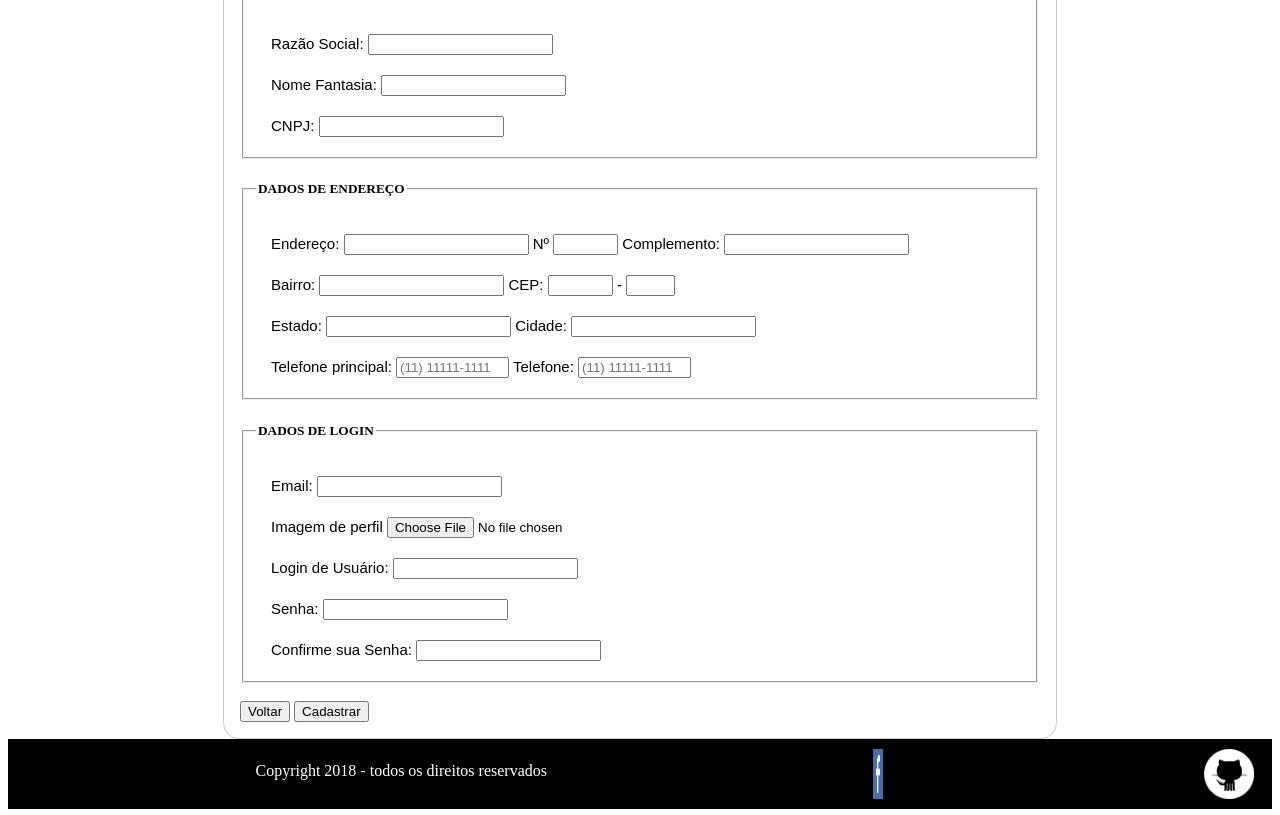
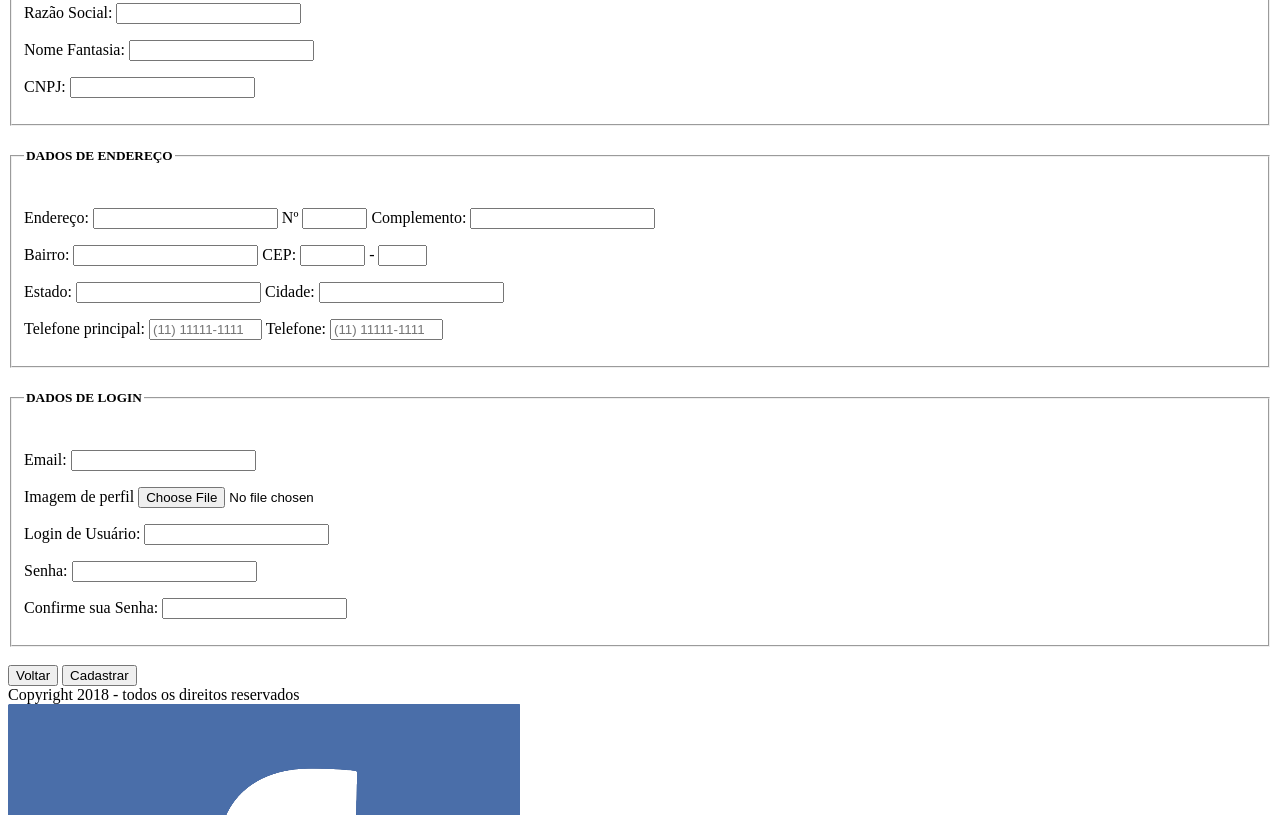
Before and after one commit to Alelessa/projetodd, a plain HTML site: page Cadastro/cadastro.html in a window 1280 px wide. Shown: the part 478-1293 px from the top of the page. Drawn offline with Linux system fonts and the light colour scheme.

Commit message:
formulario-cadastro-inicial

```diff
--- a/Cadastro/cadastro.css
+++ b/Cadastro/cadastro.css
@@ -1,83 +1,83 @@
-form {
-    margin: 0 auto;
-    width: 800px;
+/* form { */
+    /* margin: 0 auto; */
+    /* width: 800px; */
     /* Para ver as bordas do formulário */
-    padding: 1em;
-    border: 1px solid #CCC;
-    border-radius: 1em;
+    /* padding: 1em; */
+    /* border: 1px solid #CCC; */
+    /* border-radius: 1em; */
     /* background-color: rgb(162, 252, 216); */
-    form div + div {
-        margin-top: 1em;
-    }
-}
+    /* form div + div { */
+        /* margin-top: 1em; */
+    /* } */
+/* } */
     /* label { */
         /*Para ter certeza que todas as labels tem o mesmo tamanho e estão propriamente alinhadas */
         /* display: inline-block; */
         /* width: 90px; */
         /* text-align: right; */
-    }
+    /* } */
 
-    input, textarea {
+    /* input, textarea { */
         /* Para certificar-se que todos os campos de texto têm as mesmas configurações de fonte. Por padrão, textareas ter uma fonte monospace*/
-        font: 1em sans-serif;
+        /* font: 1em sans-serif; */
 
         /* Para dar o mesmo tamanho a todos os campo de texto */
-        width: 300px;
-        -moz-box-sizing: border-box;
-        box-sizing: border-box;
+        /* width: 300px; */
+        /* -moz-box-sizing: border-box; */
+        /* box-sizing: border-box; */
 
         /* Para harmonizar o look & feel das bordas nos campos de texto*/
-        border: 1px solid #999;
-    }
+        /* border: 1px solid #999; */
+    /* } */
 
-    input:focus, textarea:focus {
+    /* input:focus, textarea:focus { */
         /* Dar um pouco de destaque nos elementos ativos */
-        border-color: #000;
-    }
+        /* border-color: #000; */
+    /* } */
 
 
     /* .button { */
         /* Para posicionar os botões para a mesma posição dos campos de texto */
         /* padding-left: 90px; mesmo tamanho que os elementos do tipo label */
     /*  } */
-    button {
-        display: inline;
-    }
+    /* button { */
+        /* display: inline; */
+    /* } */
 
 
 
-    .navegacao{
-        display: flex;
-        background: black;
-        flex-direction: row;
-        justify-content: flex-end;
-        margin: 1px;
-    }
+    /* .navegacao{ */
+        /* display: flex; */
+        /* background: black; */
+        /* flex-direction: row; */
+        /* justify-content: flex-end; */
+        /* margin: 1px; */
+    /* } */
 
-    .rodape{
-        display: flex;
-        background: black;
-        flex-direction: row;
-        color: white;
-        justify-content: flex-end;
-    }
+    /* .rodape{ */
+        /* display: flex; */
+        /* background: black; */
+        /* flex-direction: row; */
+        /* color: white; */
+        /* justify-content: flex-end;  */
+    /* } */
 
 
-    .clearfix{
-        overflow: auto;
-        background-image: url("https://encrypted-tbn0.gstatic.com/images?q=tbn:ANd9GcTtSlaaDJ0hokuX6rcpkZR-xPZ3dSif30cddG6d1Aq9LjWX5kJE")
+    /* .clearfix{ */
+        /* overflow: auto; */
+        /* background-image: url("https://encrypted-tbn0.gstatic.com/images?q=tbn:ANd9GcTtSlaaDJ0hokuX6rcpkZR-xPZ3dSif30cddG6d1Aq9LjWX5kJE") */
 
-    }
+    /* } */
 
-    p {
-        padding: 10px 15px;
-        text-decoration: none;
-        font-family: 'IBM Plex Sans Condensed', sans-serif;
-        font-size: 15px;
-        text-align: justify;
-        margin: 0px;
-        border: 0px
-    }
+    /* p { */
+        /* padding: 10px 15px; */
+        /* text-decoration: none; */
+        /* font-family: 'IBM Plex Sans Condensed', sans-serif; */
+        /* font-size: 15px; */
+        /* text-align: justify; */
+        /* margin: 0px; */
+        /* border: 0px */
+    /* } */
 
     /* button:hover:not(.active) { */
         /* background-color: #77b300; */
@@ -89,59 +89,59 @@ form {
     /* } */
 
     /* h2{ text-align: right; */
-        letter-spacing: 2px;
-        text-transform: uppercase;
-        color: #77b300;
-        font-size: 25px;
-        font-family: 'Roboto', sans-serif;
-        margin: 100px 10px 10px 10px;
-        padding: 3px;
-        border: 0px;
-        text-shadow: 1px 1px gray;
+        /* letter-spacing: 2px; */
+        /* text-transform: uppercase; */
+        /* color: #77b300; */
+        /* font-size: 25px; */
+        /* font-family: 'Roboto', sans-serif; */
+        /* margin: 100px 10px 10px 10px; */
+        /* padding: 3px; */
+        /* border: 0px; */
+        /* text-shadow: 1px 1px gray;   */
 
-    }
+    /* } */
 
 
     /* h1{ */
-        font-family: 'Abril Fatface', cursive;
-        text-align: center;
-        font-size: 40px;
-    }
+        /* font-family: 'Abril Fatface', cursive; */
+        /* text-align: center; */
+        /* font-size: 40px; */
+    /* } */
 
     /* button { */
-        background-color:black;
-        border: 1px solid #696969;
-        color: white;
-        padding: 15px 32px;
-        text-align: center;
-        font-size: 16px;
-        width: 100%;
-        font-family: 'IBM Plex Sans Condensed', sans-serif;
-    }
+        /* background-color :black; */
+        /* border: 1px solid #696969; */
+        /* color: white; */
+        /* padding: 15p x 32px; */
+        /* text-align: center; */
+        /* font-size: 16px; */
+        /* width: 100%; */
+        /* font-family: 'IBM Plex Sans Condensed', sans-serif; */
+    /* } */
+    /*  */
+    /* .Sitetotal{ */
+        /* margin-left: 70px; */
+        /* margin-right: 70px; */
+        /*  */
+    /* } */
+    /*  */
+    /* .github{         */
+        /* height:50px; */
+        /* margin:3px; */
+        /* padding: 7px 15px 7px 300px; */
+        /* float: left; */
+    /* } */
 
-    .Sitetotal{
-        margin-left: 70px;
-        margin-right: 70px;
+    /* .face{ */
+        /* width: 10px; */
+        /* height:50px; */
+        /* margin:3px; */
+        /* padding: 7px 15px 7px 300px; */
+        /* float: left; */
+    /* } */
 
-    }
-
-    .github{
-        height:50px;
-        margin:3px;
-        padding: 7px 15px 7px 300px;
-        float: left;
-    }
-
-    .face{
-        width: 10px;
-        height:50px;
-        margin:3px;
-        padding: 7px 15px 7px 300px;
-        float: left;
-    }
-
-    #textorodape{
-        margin:3px;
-        padding: 20px;
-        float: left;
-    }
+    /* #textorodape{ */
+        /* margin:3px; */
+        /* padding: 20px; */
+        /* float: left; */
+    /* } */
```
Also changed, not shown: Cadastro/cadastro.html (+1 -1 lines).
